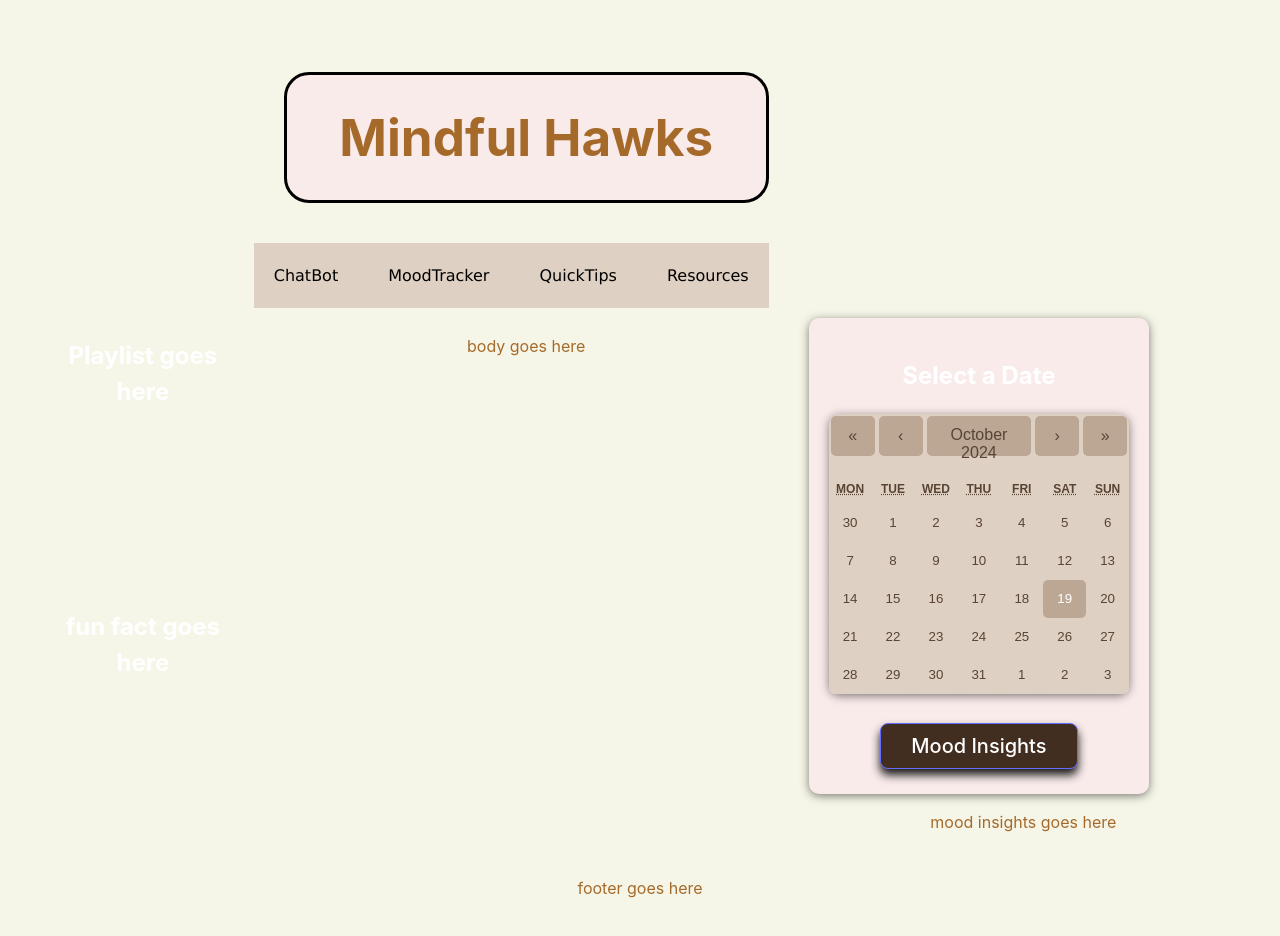
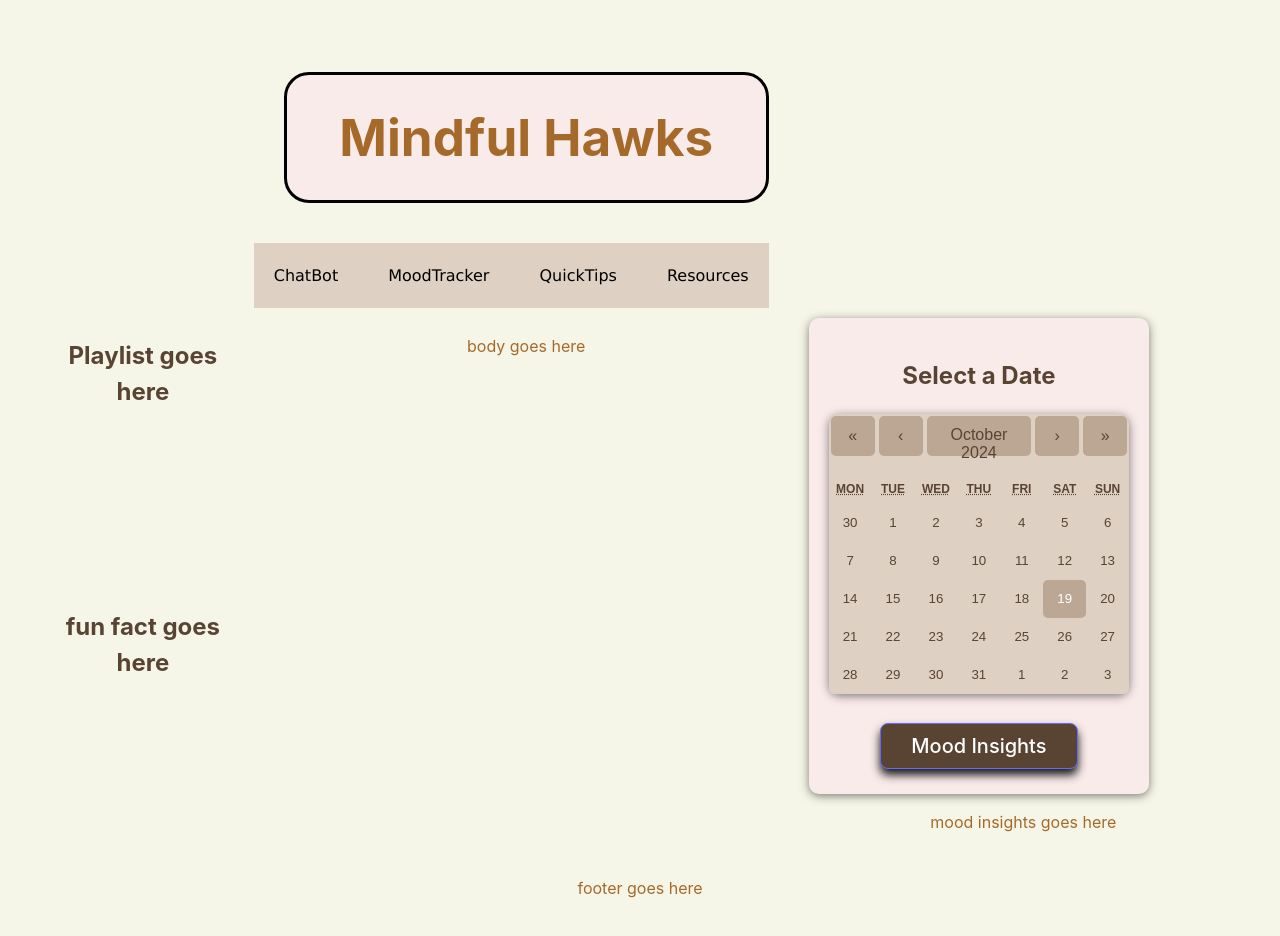
Before and after one commit to ayc325/lehigh-valley-hackathon, a React (Vite) app in the folder full_stack_snacks/: page / in a window 1280 px wide. In both pictures the pointer is over the button "Mood Insights". Shown: the top 936 px of the page. Built offline with nearby package versions, Linux system fonts and the light colour scheme.

Commit message:
reformatted calendar font color

```diff
--- a/full_stack_snacks/src/components/Calendar1.css
+++ b/full_stack_snacks/src/components/Calendar1.css
@@ -67,6 +67,10 @@
     }
 
  .monthly-insight-button:hover {
-    background-color: #412e21
+    background-color: #594434;
+ }
+
+ h2 {
+    color: #594434;
  }
   /* rgb(246, 246, 232); background color */
```
